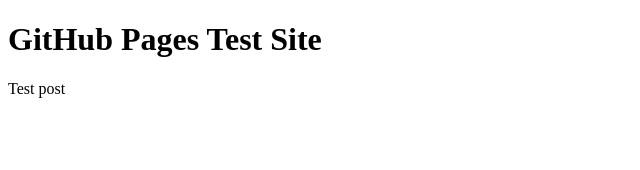
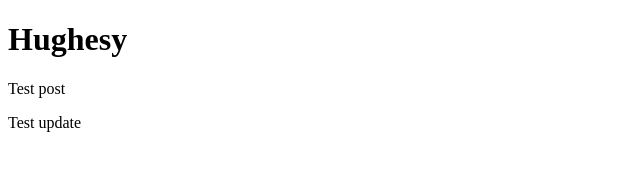
Before and after one commit to HughesyHugh/HughesyHugh.github.io, a plain HTML site: page index.html in a window 1280 px wide. Shown: the whole page, without its empty margins (0-640 px from the left). Drawn offline with Linux system fonts and the light colour scheme.

Commit message:
test commit

```diff
--- a/index.html
+++ b/index.html
@@ -1,7 +1,10 @@
 <!DOCTYPE HTML>
 
-<h1>GitHub Pages Test Site</h1>
+<html>
+<h1>Hughesy</h1>
 
-<p>Test post</p?
+<p>Test post</p>
 
-</HTML>
+<p>Test update</p>
+
+</html>
```
Also changed, not shown: README.md.
